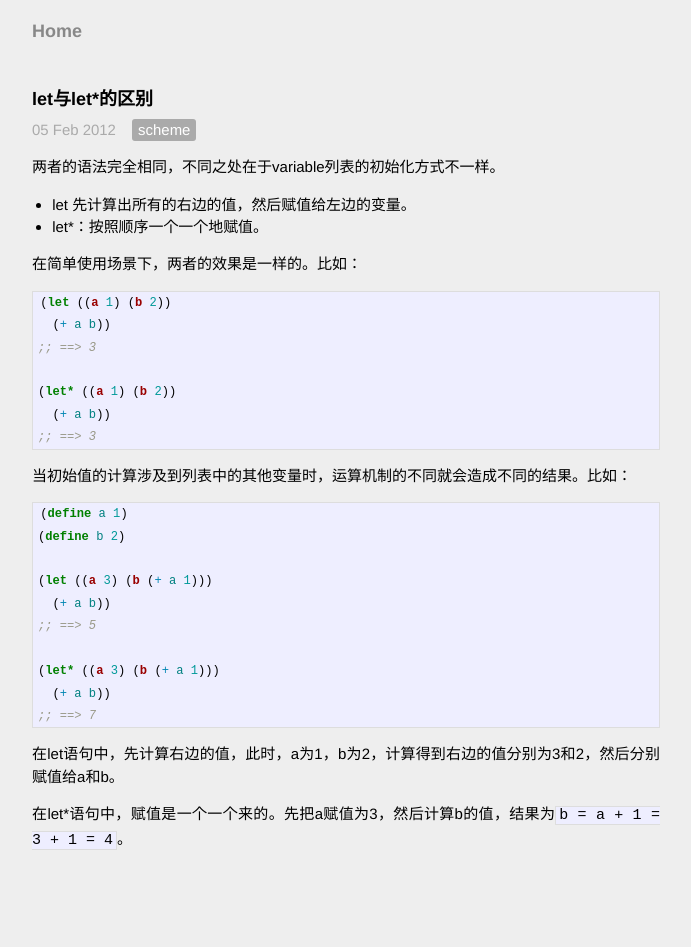
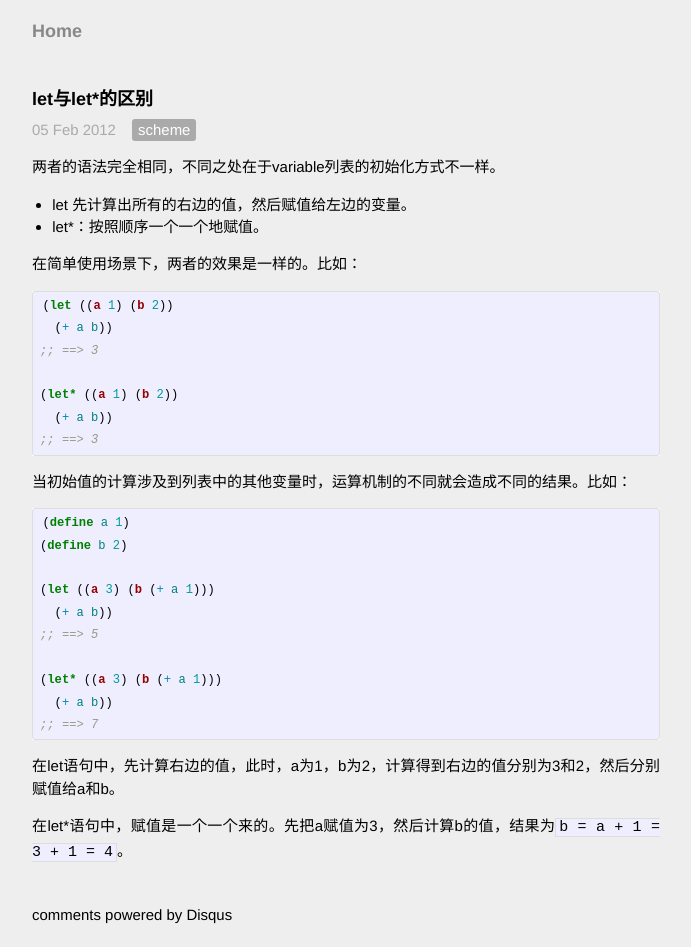
Before and after one commit to fuqcool/fuqcool.github.io, a Jekyll site: the page built from _posts/2012-02-05-scheme-let.md, in a window 1280 px wide. Shown: the whole page, without its empty margins (294-985 px from the left). Built offline with Jekyll 4.4.1, drawn with Linux system fonts in a browser that asks for light colours; Markdown is read by kramdown in place of the engine named in the settings; comment, search, counter and statistics services are not loaded; before the commit the page ends 900 px from its top, so only the background shows below that.

Commit message:
add disqus

```diff
--- a/_layouts/post.html
+++ b/_layouts/post.html
@@ -10,5 +10,20 @@
 {% for category in page.categories %}<span class="category">{{category}}</span>{% endfor %}
 
 <div class="post">
-{{ content }}
+  {{ content }}
 </div>
+
+<div id="disqus_thread"></div>
+<script type="text/javascript">
+  /* * * CONFIGURATION VARIABLES: EDIT BEFORE PASTING INTO YOUR WEBPAGE * * */
+  var disqus_shortname = 'faceoftime'; // required: replace example with your forum shortname
+
+  /* * * DON'T EDIT BELOW THIS LINE * * */
+  (function() {
+    var dsq = document.createElement('script'); dsq.type = 'text/javascript'; dsq.async = true;
+    dsq.src = '//' + disqus_shortname + '.disqus.com/embed.js';
+    (document.getElementsByTagName('head')[0] || document.getElementsByTagName('body')[0]).appendChild(dsq);
+  })();
+</script>
+<noscript>Please enable JavaScript to view the <a href="http://disqus.com/?ref_noscript">comments powered by Disqus.</a></noscript>
+<a href="http://disqus.com" class="dsq-brlink">comments powered by <span class="logo-disqus">Disqus</span></a>
--- a/css/main.css
+++ b/css/main.css
@@ -137,10 +137,15 @@
 /*****************************************************************************/
 
 /* standard */
+.post {
+    margin-bottom: 40px;
+}
+
 .post pre {
   border: 1px solid #ddd;
   background-color: #eef;
-  padding: 0 .4em;
+  padding: 3px 7px;
+  border-radius: 3px;
 }
 
 .post ul, .post ol {
```
